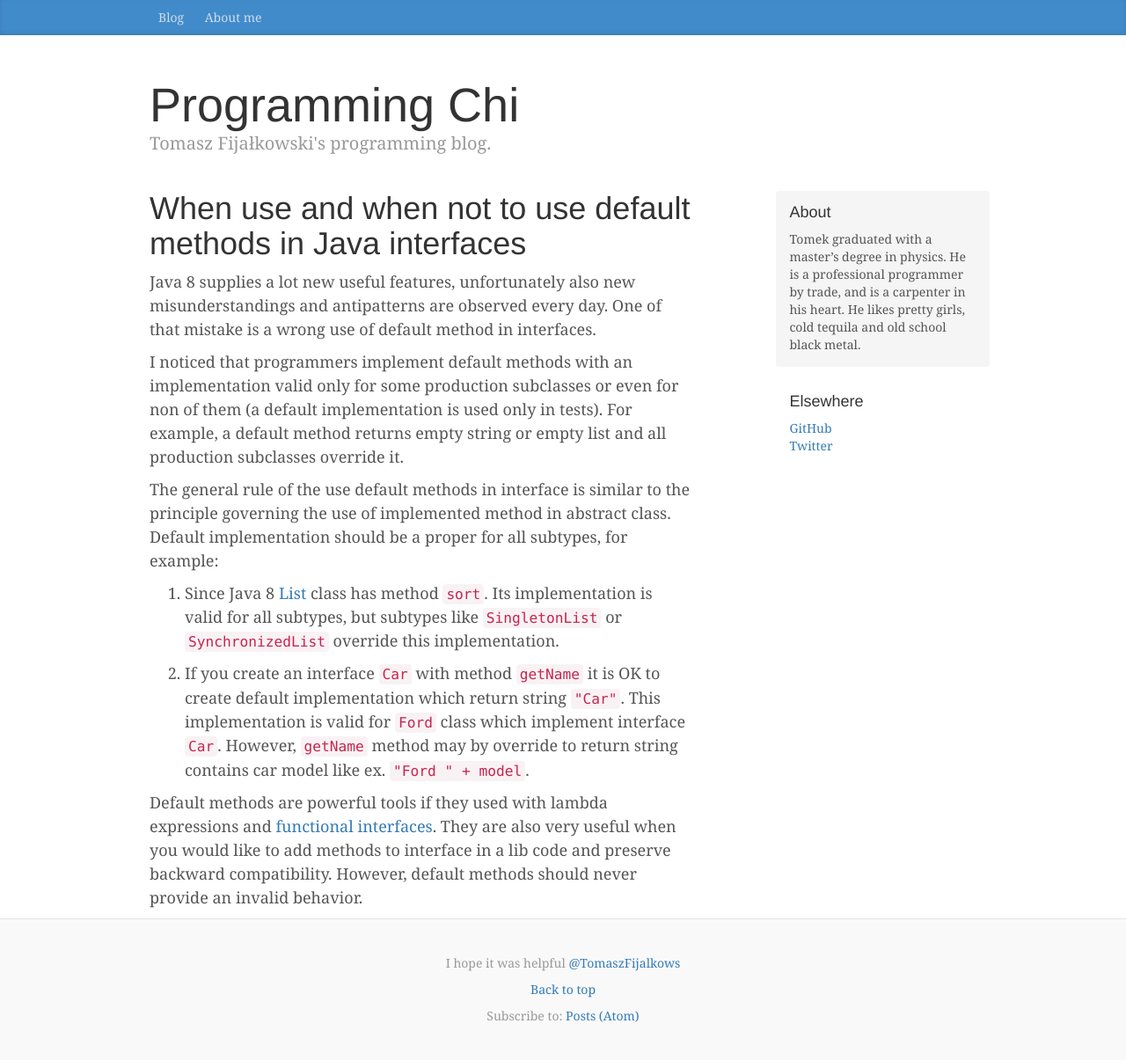
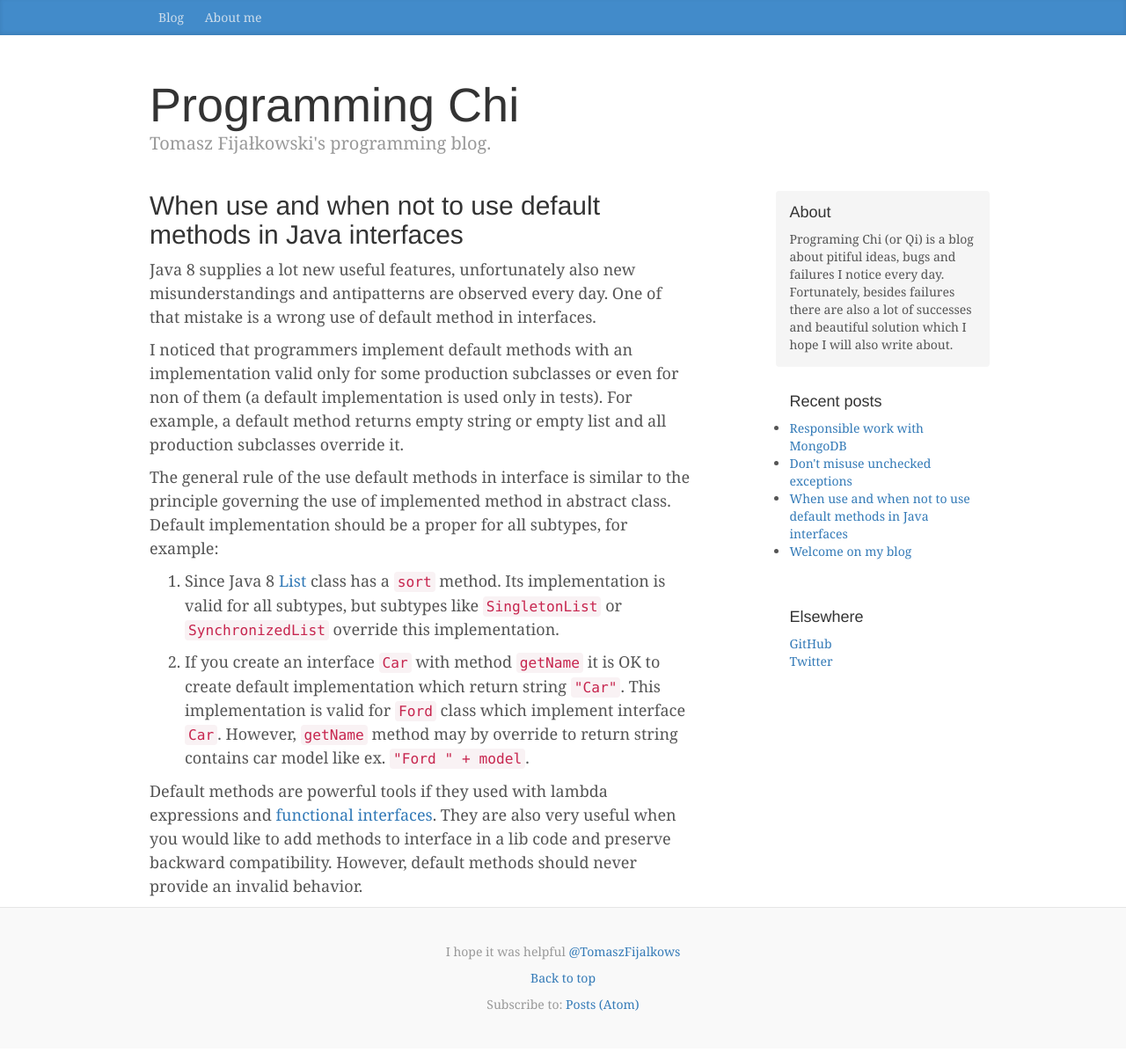
Before and after one commit to tfij/tfij.github.io, a Jekyll site: the page built from _posts/2016-12-19-Default-Methods.md, in a window 1280 px wide. Shown: the whole page at 88% size. Built offline with Jekyll 4.4.1, drawn with Linux system fonts in a browser that asks for light colours.

Commit message:
Recent posts menu

```diff
--- /dev/null
+++ b/_includes/recent-posts.html
@@ -0,0 +1,8 @@
+<div class="sidebar-module">
+    <h4>Recent posts</h4>
+    <ul class="recent-posts">
+        {% for post in site.tags['tech'] limit:5 offset:0 %}
+            <li><a href="{{ post.url | prepend: site.baseurl }}">{{ post.title }}</a></li>
+        {% endfor %}
+    </ul>
+</div>
--- a/_layouts/default.html
+++ b/_layouts/default.html
@@ -18,8 +18,12 @@
         <div class="col-sm-3 col-sm-offset-1 blog-sidebar">
             <div class="sidebar-module sidebar-module-inset">
                 <h4>About</h4>
-                        <p>Tomek graduated with a master’s degree in physics. He is a professional programmer by trade, and is a carpenter in his heart. He likes pretty girls, cold tequila and old school black metal.</p>
+                <p>
+                    Programing Chi (or Qi) is a blog about pitiful ideas, bugs and failures I notice every day.
+                    Fortunately, besides failures there are also a lot of successes and beautiful solution which I hope I will also write about.
+                </p>
             </div>
+            {% include recent-posts.html %}
             <div class="sidebar-module">
                 <h4>Elsewhere</h4>
                 <ol class="list-unstyled">
--- a/_layouts/post.html
+++ b/_layouts/post.html
@@ -1,7 +1,18 @@
----
-layout: default
----
+<!DOCTYPE html>
+<html lang="en">
+{% include head.html %}
+<body>
+{% include header.html %}
+<div class="container">
+    <div class="blog-header">
+        <h1 class="blog-title">Programming Chi</h1>
+        <p class="lead blog-description">Tomasz Fijałkowski's programming blog.</p>
+    </div>
 
+    <div class="row">
+
+        <div class="col-sm-8 blog-main">
+            <article>
                 <h1>{{ page.title }}</h1>
 
                 {% if page.publishedAtTitle %}
@@ -10,6 +21,32 @@ layout: default
                 </div>
                 {% endif %}
 
-<article>
                 {{ content }}
             </article>
+        </div>
+
+        <div class="col-sm-3 col-sm-offset-1 blog-sidebar">
+            <div class="sidebar-module sidebar-module-inset">
+                <h4>About</h4>
+                <p>
+                    Programing Chi (or Qi) is a blog about pitiful ideas, bugs and failures I notice every day.
+                    Fortunately, besides failures there are also a lot of successes and beautiful solution which I hope I will also write about.
+                </p>
+            </div>
+            {% include recent-posts.html %}
+            <div class="sidebar-module">
+                <h4>Elsewhere</h4>
+                <ol class="list-unstyled">
+                    <li><a href="https://github.com/tfij">GitHub</a></li>
+                    <li><a href="https://twitter.com/TomaszFijalkows">Twitter</a></li>
+                </ol>
+            </div>
+        </div><!-- /.blog-sidebar -->
+
+    </div><!-- /.row -->
+
+</div><!-- /.container -->
+{% include footer.html %}
+{% include scripts.html %}
+</body>
+</html>
--- a/_posts/2016-12-19-Default-Methods.md
+++ b/_posts/2016-12-19-Default-Methods.md
@@ -17,7 +17,7 @@ The general rule of the use default methods in interface is similar to the princ
 method in abstract class.
 Default implementation should be a proper for all subtypes, for example:
 
-1. Since Java 8 [List](https://docs.oracle.com/javase/8/docs/api/java/util/List.html) class has method `sort`.
+1. Since Java 8 [List](https://docs.oracle.com/javase/8/docs/api/java/util/List.html) class has a `sort` method.
 Its implementation is valid for all subtypes, but subtypes like `SingletonList` or `SynchronizedList` override
 this implementation.
 
--- a/assets/css/blog.css
+++ b/assets/css/blog.css
@@ -208,3 +208,12 @@ article h4 {
 .bs-callout + .bs-callout {
     margin-top: -5px;
 }
+
+
+/*
+ * Other
+ */
+
+ul.recent-posts {
+    padding: 0;
+}
--- a/index.html
+++ b/index.html
@@ -1,5 +1,5 @@
 ---
-layout: default
+layout: home
 ---
 
 {% include posts.html offset="0" limit="6" tag="tech"%}
```
Also changed, not shown: _layouts/home.html (added, +38 -0 lines). Lines whose indentation alone changed are shown as unchanged.
